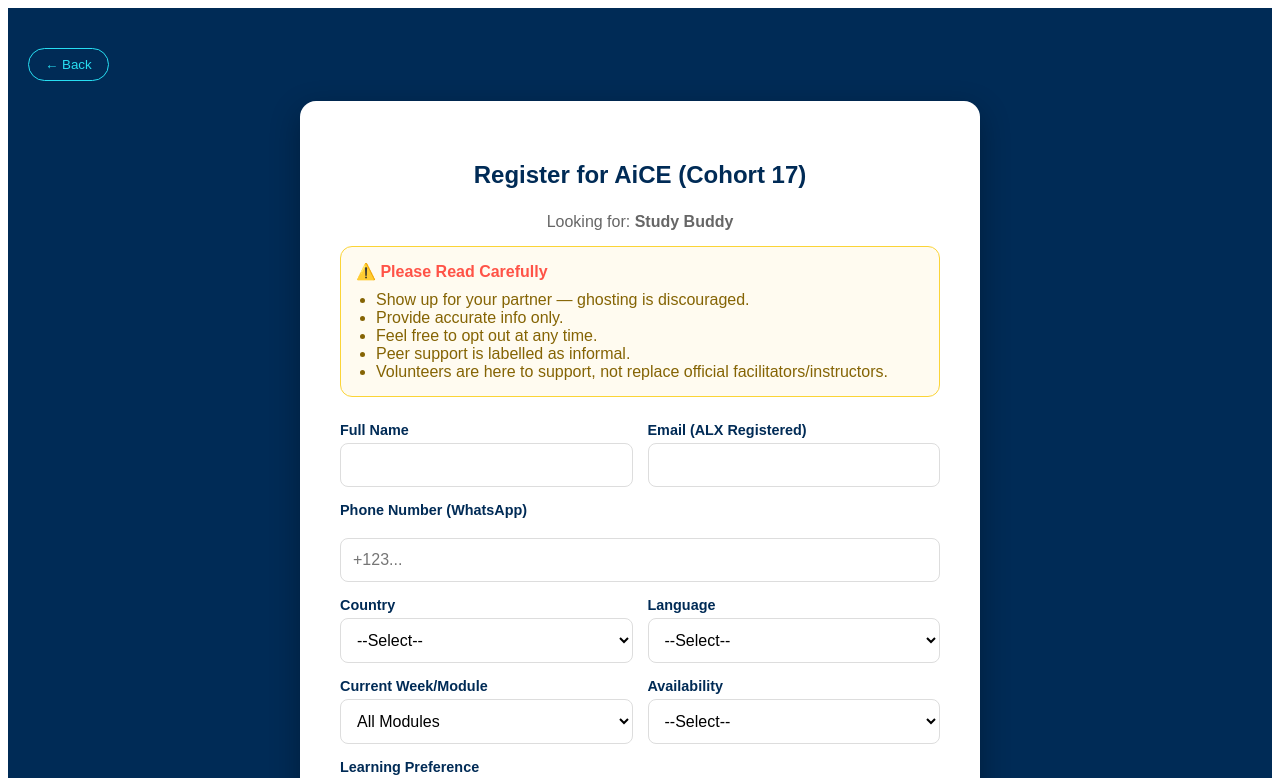
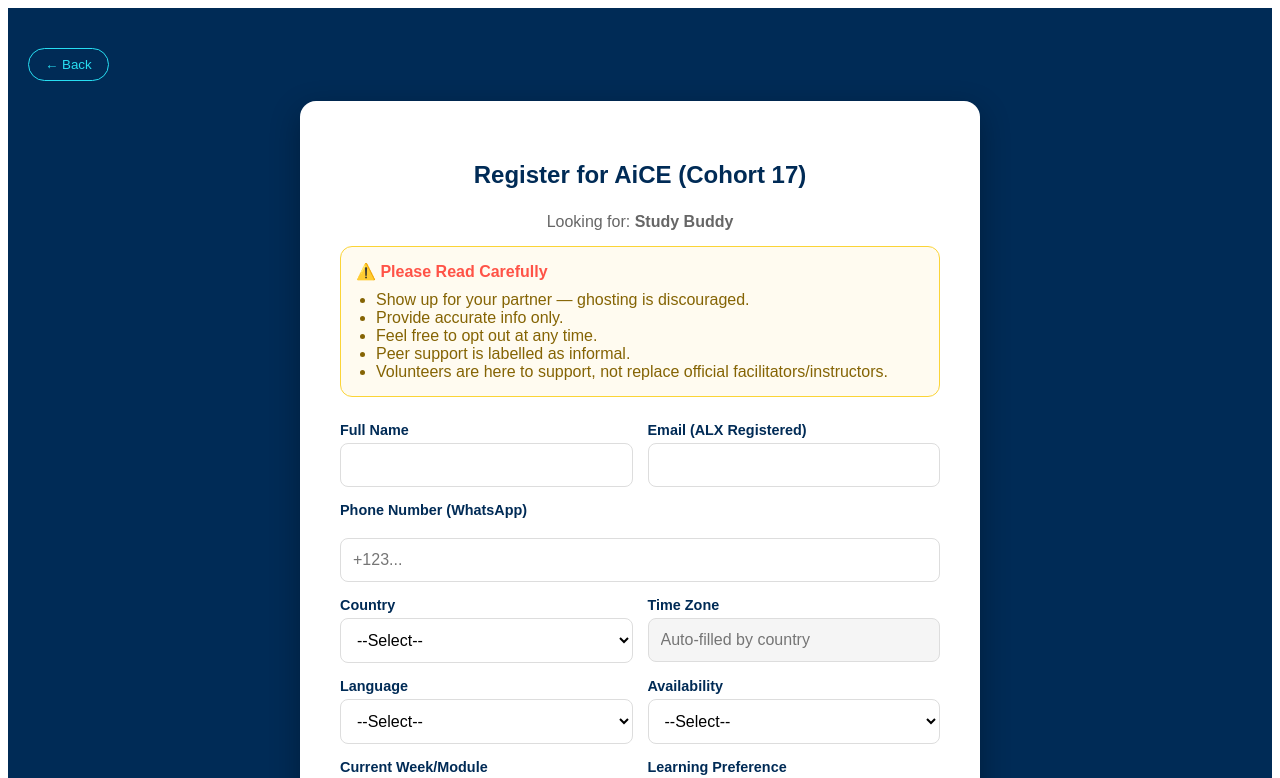
Before and after one commit to chuqudee-sand/alx-peerfinder, a React app in the folder frontend/: page /register in a window 1280 px wide. Shown: the top 778 px of the page. Built offline with nearby package versions, Linux system fonts and the light colour scheme; the HTML template or start-up script is replaced by a standard one.

Commit message:
Update RegisterPage.jsx

```diff
--- a/frontend/src/pages/RegisterPage.jsx
+++ b/frontend/src/pages/RegisterPage.jsx
@@ -19,6 +19,25 @@ const africanCountries = [
   "Togo", "Tunisia", "Uganda", "Zambia", "Zimbabwe", "Non-African"
 ];
 
+// --- TIME ZONE MAPPING ---
+const countryToTimezone = {
+  "Algeria": "UTC+1", "Angola": "UTC+1", "Benin": "UTC+1", "Botswana": "UTC+2", "Burkina Faso": "UTC", "Burundi": "UTC+2", "Cabo Verde": "UTC-1",
+  "Cameroon": "UTC+1", "Central African Republic": "UTC+1", "Chad": "UTC+1", "Comoros": "UTC+3", "Congo (Brazzaville)": "UTC+1",
+  "Congo (Kinshasa)": "UTC+1", "Côte d'Ivoire": "UTC", "Djibouti": "UTC+3", "Egypt": "UTC+2", "Equatorial Guinea": "UTC+1",
+  "Eritrea": "UTC+3", "Eswatini": "UTC+2", "Ethiopia": "UTC+3", "Gabon": "UTC+1", "Gambia": "UTC", "Ghana": "UTC", "Guinea": "UTC",
+  "Guinea-Bissau": "UTC", "Kenya": "UTC+3", "Lesotho": "UTC+2", "Liberia": "UTC", "Libya": "UTC+2", "Madagascar": "UTC+3", "Malawi": "UTC+2",
+  "Mali": "UTC", "Mauritania": "UTC", "Mauritius": "UTC+4", "Morocco": "UTC+1", "Mozambique": "UTC+2", "Namibia": "UTC+2", "Niger": "UTC+1",
+  "Nigeria": "UTC+1", "Rwanda": "UTC+2", "Sao Tome and Principe": "UTC", "Senegal": "UTC", "Seychelles": "UTC+4",
+  "Sierra Leone": "UTC", "Somalia": "UTC+3", "South Africa": "UTC+2", "South Sudan": "UTC+2", "Sudan": "UTC+2", "Tanzania": "UTC+3",
+  "Togo": "UTC", "Tunisia": "UTC+1", "Uganda": "UTC+3", "Zambia": "UTC+2", "Zimbabwe": "UTC+2"
+};
+
+// --- HELPER: GENERATE UTC OFFSETS FOR NON-AFRICAN (-12 to +14) ---
+const utcOffsets = Array.from({ length: 27 }, (_, i) => {
+    const offset = i - 12;
+    return offset >= 0 ? `+${offset}` : `${offset}`;
+});
+
 const RegisterPage = () => {
   const navigate = useNavigate();
   const location = useLocation();
@@ -32,8 +51,8 @@ const RegisterPage = () => {
   const isAiCEC17 = program === 'AiCE' && cohort === 'Cohort 17';
 
   const [formData, setFormData] = useState({
-    name: '', email: '', phone: '', country: '', language: '',
-    open_to_global_pairing: 'No', // Default to No
+    name: '', email: '', phone: '', country: '', timezone: '', language: '',
+    open_to_global_pairing: 'No',
     topic_module: '',
     learning_preferences: '', availability: '', preferred_study_setup: '2',
     kind_of_support: '', disclaimer_agree: false
@@ -53,7 +72,19 @@ const RegisterPage = () => {
 
   const handleChange = (e) => {
     const value = e.target.type === 'checkbox' ? e.target.checked : e.target.value;
-    setFormData({ ...formData, [e.target.name]: value });
+    const name = e.target.name;
+
+    // Auto-fill timezone when country changes
+    if (name === 'country') {
+        if (value === 'Non-African') {
+            setFormData({ ...formData, country: value, timezone: '' }); // Clear it so they can pick
+        } else {
+            const tz = countryToTimezone[value] || '';
+            setFormData({ ...formData, country: value, timezone: tz });
+        }
+    } else {
+        setFormData({ ...formData, [name]: value });
+    }
   };
 
   const getModules = () => {
@@ -115,9 +146,46 @@ const RegisterPage = () => {
                   </select>
               </div>
               <div style={styles.half}>
+                  <label style={styles.label}>Time Zone</label>
+                  {/* NEW SMART TIMEZONE INPUT */}
+                  {formData.country === 'Non-African' ? (
+                      <div style={styles.tzWrapper}>
+                          <span style={{ fontWeight: 'bold', color: '#555' }}>UTC</span>
+                          <select
+                              style={styles.tzSelect}
+                              name="timezone"
+                              onChange={handleChange}
+                              required
+                              value={formData.timezone}
+                          >
+                              <option value="">--</option>
+                              {utcOffsets.map(off => <option key={off} value={`UTC${off}`}>{off}</option>)}
+                          </select>
+                      </div>
+                  ) : (
+                      <input
+                          style={{...styles.input, backgroundColor: '#f5f5f5', color: '#888', cursor: 'not-allowed'}}
+                          name="timezone"
+                          value={formData.timezone}
+                          readOnly
+                          placeholder="Auto-filled by country"
+                          required
+                      />
+                  )}
+              </div>
+           </div>
+
+           <div style={styles.row}>
+             <div style={styles.half}>
                   <label style={styles.label}>Language</label>
                   <select style={styles.select} name="language" onChange={handleChange} required>
                       <option value="">--Select--</option><option value="English">English</option><option value="French">French</option><option value="Arabic">Arabic</option>
+                  </select>
+              </div>
+             <div style={styles.half}>
+                <label style={styles.label}>Availability</label>
+                <select style={styles.select} name="availability" onChange={handleChange} required>
+                 <option value="">--Select--</option><option value="Morning">Morning</option><option value="Afternoon">Afternoon</option><option value="Evening">Evening</option><option value="Flexible">Flexible</option>
                </select>
              </div>
            </div>
@@ -130,12 +198,7 @@ const RegisterPage = () => {
                     {getModules().map(m => <option key={m} value={m}>{m}</option>)}
                 </select>
              </div>
-             <div style={styles.half}><label style={styles.label}>Availability</label><select style={styles.select} name="availability" onChange={handleChange} required>
-                 <option value="">--Select--</option><option value="Morning">Morning</option><option value="Afternoon">Afternoon</option><option value="Evening">Evening</option><option value="Flexible">Flexible</option>
-               </select>
-             </div>
-           </div>
-
+             <div style={styles.half}>
                 <label style={styles.label}>Learning Preference</label>
                 <select style={styles.select} name="learning_preferences" onChange={handleChange} required value={formData.learning_preferences}>
                 {isAiCEC17 ? (
@@ -150,6 +213,8 @@ const RegisterPage = () => {
                     </>
                 )}
                 </select>
+             </div>
+           </div>
 
            {/* --- UPDATED: GLOBAL PAIRING DROPDOWN --- */}
            <div>
@@ -219,6 +284,11 @@ const styles = {
   label: { fontWeight: '600', fontSize: '0.9rem', color: colors.primary.berkeleyBlue, marginBottom: '5px', display: 'block' },
   input: { width: '100%', padding: '12px', borderRadius: '8px', border: '1px solid #ddd', fontSize: '1rem', boxSizing: 'border-box', outlineColor: colors.secondary.electricBlue },
   select: { width: '100%', padding: '12px', borderRadius: '8px', border: '1px solid #ddd', fontSize: '1rem', backgroundColor: 'white', boxSizing: 'border-box' },
+
+  // NEW TIMEZONE STYLES
+  tzWrapper: { display: 'flex', alignItems: 'center', background: 'white', border: '1px solid #ddd', borderRadius: '8px', paddingLeft: '12px', overflow: 'hidden' },
+  tzSelect: { border: 'none', background: 'transparent', width: '100%', padding: '12px 5px', outline: 'none', fontSize: '1rem', cursor: 'pointer' },
+
   submitButton: { padding: '15px', marginTop: '20px', background: `linear-gradient(45deg, ${colors.primary.iris}, ${colors.secondary.electricBlue})`, border: 'none', borderRadius: '30px', color: 'white', fontWeight: 'bold', fontSize: '1.1rem', cursor: 'pointer' },
   checkboxContainer: { display: 'flex', alignItems: 'center', marginTop: '10px' },
 };
```
Lines whose indentation alone changed are shown as unchanged.
